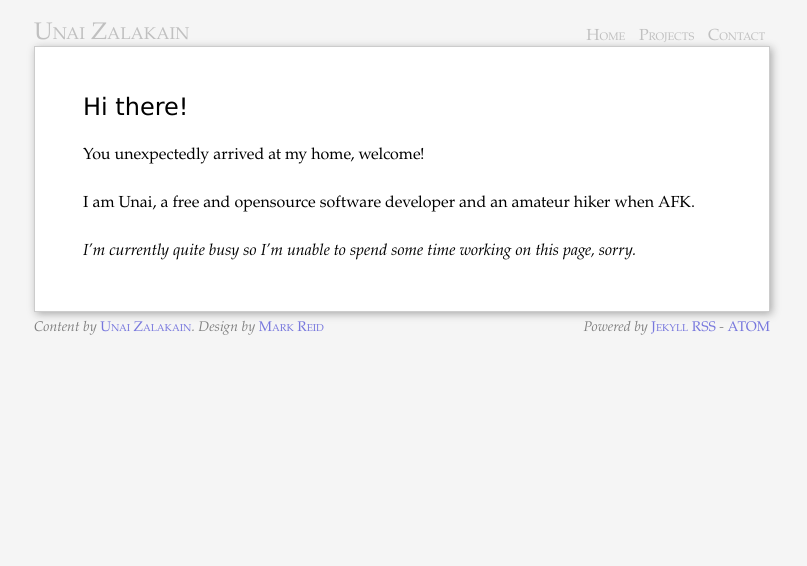
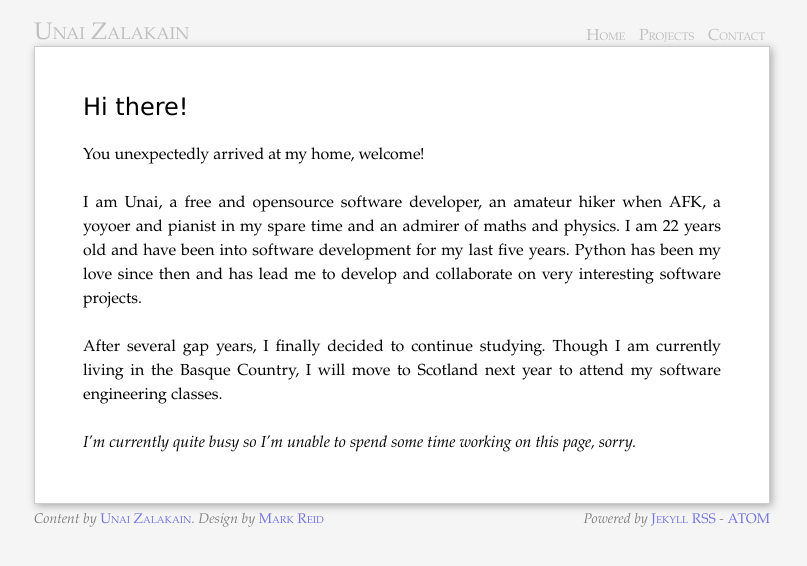
Before and after one commit to ashleyh/unaizalakain.github.io, a Jekyll site: the page built from index.md, in a window 1280 px wide. Shown: the top 566 px of the page, without its empty margins (238-1045 px from the left). Built offline with Jekyll 4.4.1, drawn with Linux system fonts in a browser that asks for light colours.

Commit message:
minimum introduction

```diff
--- a/index.md
+++ b/index.md
@@ -8,7 +8,15 @@ tagline: Supporting tagline
 
 You unexpectedly arrived at my home, welcome!
 
-I am Unai, a free and opensource software developer and an amateur hiker when AFK.
+I am Unai, a free and opensource software developer, an amateur hiker when AFK,
+a yoyoer and pianist in my spare time and an admirer of maths and physics. I am
+22 years old and have been into software development for my last five years.
+Python has been my love since then and has lead me to develop and collaborate
+on very interesting software projects.
+
+After several gap years, I finally decided to continue studying. Though I am
+currently living in the Basque Country, I will move to Scotland next year to
+attend my software engineering classes.
 
 *I'm currently quite busy so I'm unable to spend some time working on this
 page, sorry.*
```
